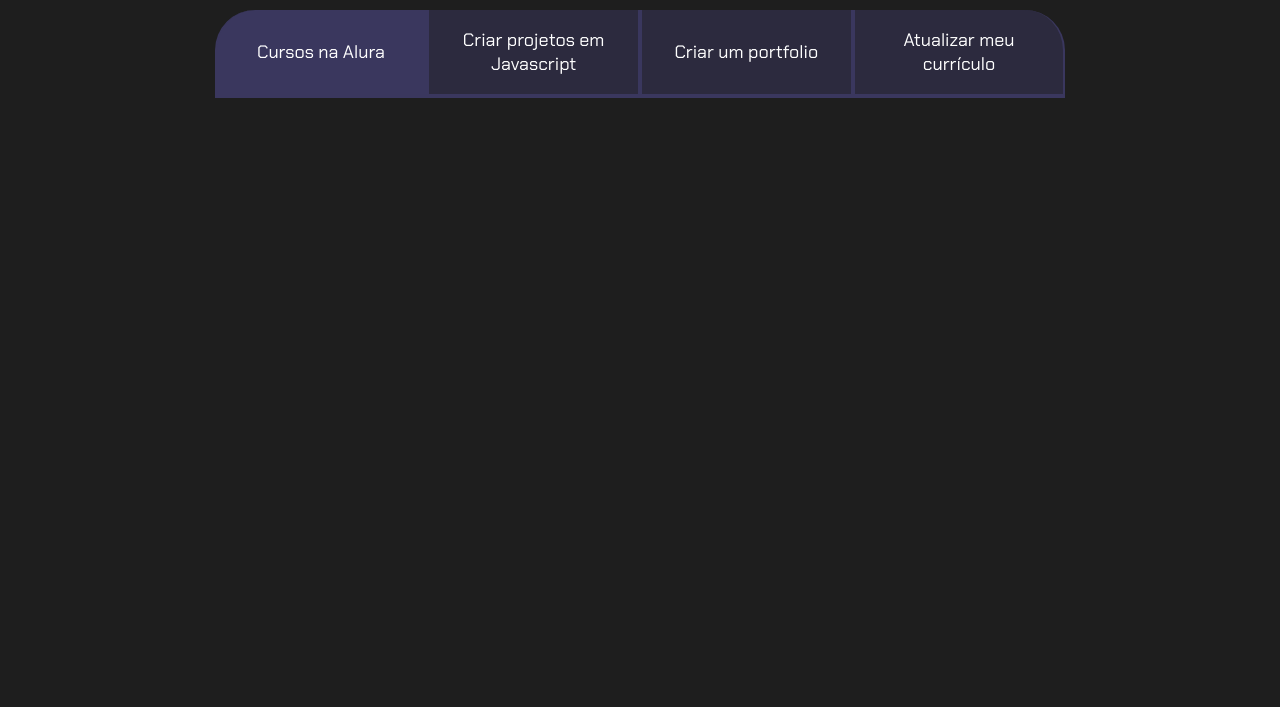
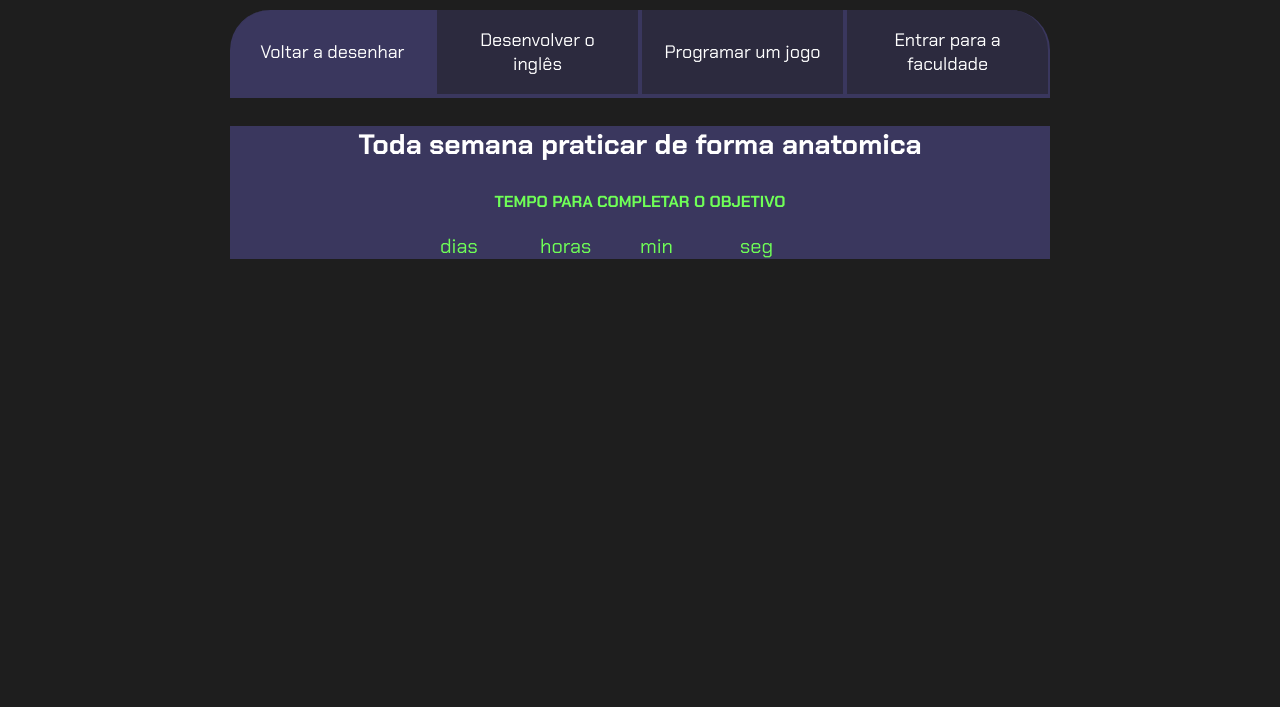
Before and after one commit to pedroluzabueno-dev/sebastiao, a plain HTML site: page index.html in a window 1280 px wide. Shown: the part 93-800 px from the top of the page. Drawn offline with Linux system fonts and the light colour scheme; files that its build step writes are made by us from their sources.

Commit message:
atualizacao 01/06 pedrin

```diff
--- a/index.html
+++ b/index.html
@@ -10,15 +10,39 @@
 
 <body>
     <section class="conteudo-principal">
-        <h2 class="titulo-principal">Meus Objetivos do ano<span>_</span></h2>
-        <div class="botoes">
-            <button class="botao ativo">Cursos na Alura</button>
-            <button class="botao">Criar projetos em Javascript</button>
-            <button class="botao">Criar um portfolio</button>
-            <button class="botao">Atualizar meu currículo</button>
-        </div>
-    </section>
-    <script> src="main.js"</script>
-</body>
-
-</html>
+        <h2 class="titulo-principal"><span>_</span>Meus objetivos do ano<span>_</span></h2>
+        <div class="conteudo">
+            <div class="botoes">
+                <button class="botao ativo">Voltar a desenhar</button>
+                <button class="botao">Desenvolver o inglês</button>
+                <button class="botao">Programar um jogo</button>
+                <button class="botao">Entrar para a faculdade</button>
+            </div>
+            <div class="abas-textos">
+                <div class="aba-conteudo ativo">
+                    <h3 class="aba-conteudo-titulo-principal">Toda semana praticar de forma anatomica</h3>
+                    <h4 class="aba-conteudo-titulo-secundario">Tempo para completar o objetivo</h4>
+                    <div class="contador">
+                        <div class="contador-digito">
+                            <p class="contador-digito-numero" id="dias0"></p>
+                            <p class="contador-digito-texto">dias</p>
+                        </div>
+                        <div class="contador-digito">
+                            <p class="contador-digito-numero" id="horas0"></p>
+                            <p class="contador-digito-texto">horas</p>
+                        </div>
+                        <div class="contador-digito">
+                            <p class="contador-digito-numero" id="min0"></p>
+                            <p class="contador-digito-texto">min</p>
+                        </div>
+                        <div class="contador-digito">
+                            <p class="contador-digito-numero" id="seg0"></p>
+                            <p class="contador-digito-texto">seg</p>
+                        </div>
+                    </div>
+                </div>
+                <div class="aba-conteudo">
+                <h3 class="aba-conteudo-titulo-principal">conseguir conversar em inglês </h3>
+                <h4 class="aba-conteudo-titulo-secundario">tempo para completar o objetivo</h4>
+                    <div class="contador">
+                            <div class="contador-digito"
```
Also changed, not shown: style.css (line endings or trailing spaces).
